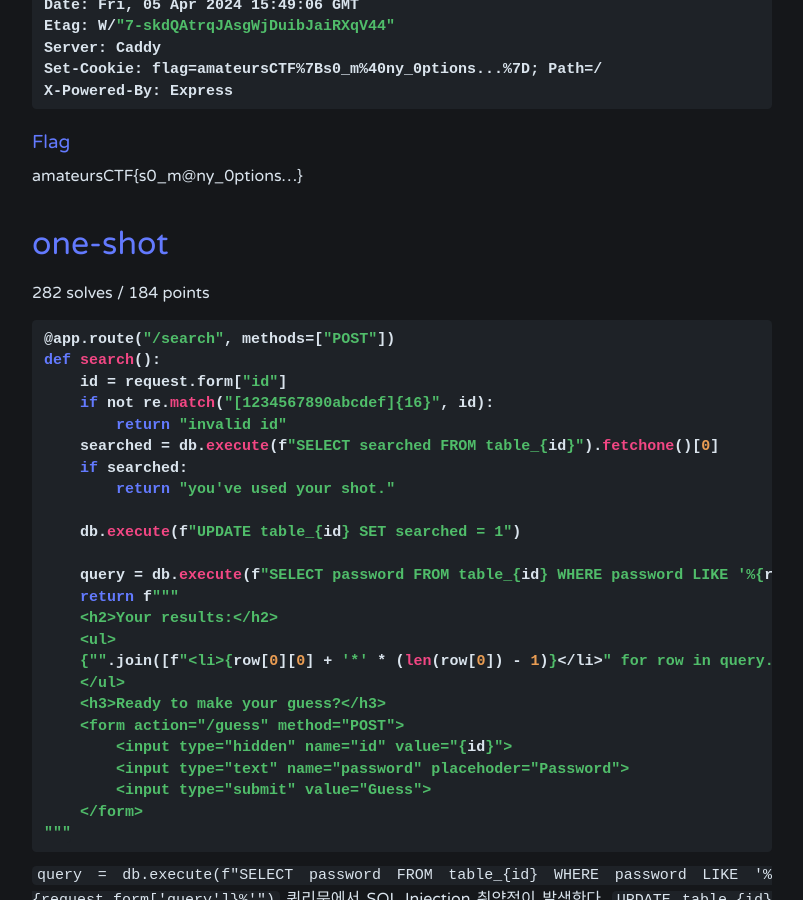
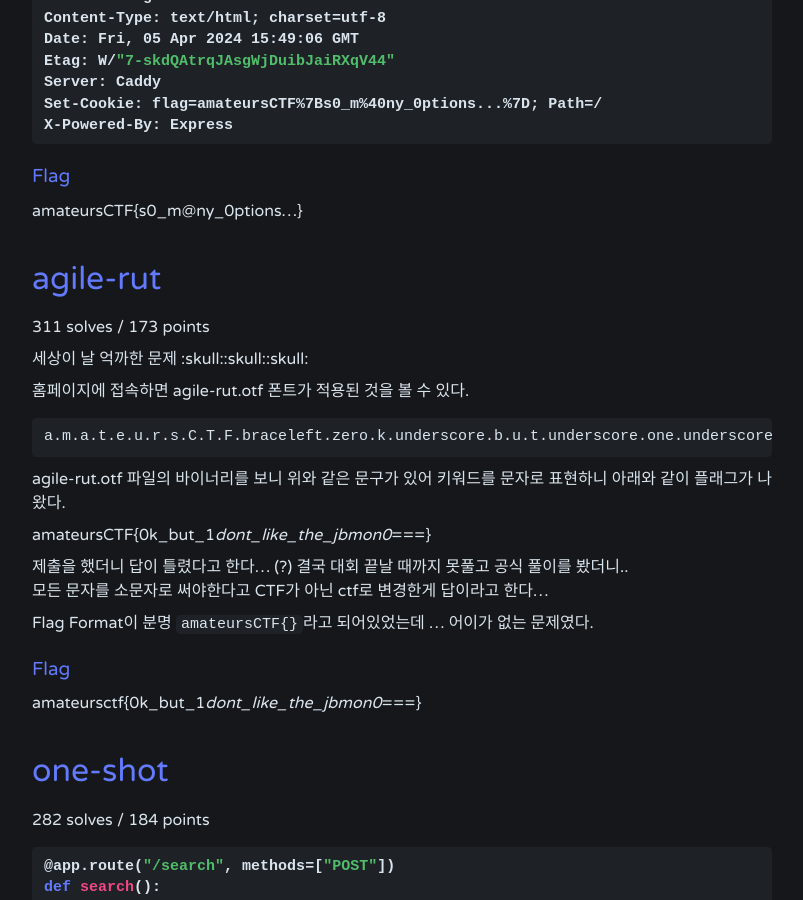
Before and after one commit to jiniljeil/jiniljeil.github.io, a Jekyll site: the page built from _posts/2024-04-05-AmateursCTF.md, in a window 1280 px wide and 900 px high, scrolled down 2059 px. Shown: the whole window, without its empty margins (238-1041 px from the left). Built offline with Jekyll 4.4.1, drawn with Linux system fonts in a browser that asks for light colours; comment, search, counter and statistics services are not loaded.

Commit message:
amateursCTF

````diff
--- a/_posts/2024-04-05-AmateursCTF.md
+++ b/_posts/2024-04-05-AmateursCTF.md
@@ -18,7 +18,7 @@ category: ctf
 ## Writeup
 
 - <a href="#denied">denied</a>
-<!-- - <a href="#agile-rut">agile-rut</a>      -->
+- <a href="#agile-rut">agile-rut</a>
 - <a href="#one-shot">one-shot</a>
 - <a href="#sculpture">sculpture</a>
 
@@ -83,11 +83,33 @@ X-Powered-By: Express
 ### Flag
 amateursCTF{s0_m@ny_0ptions...}
 
-<!-- # agile-rut
+<a id="agile-rut"></a>
 
-311 solves / 173 points    -->
+# agile-rut
 
+311 solves / 173 points
 
+세상이 날 억까한 문제 :skull::skull::skull:
+
+홈페이지에 접속하면 agile-rut.otf 폰트가 적용된 것을 볼 수 있다.
+
+```otf
+a.m.a.t.e.u.r.s.C.T.F.braceleft.zero.k.underscore.b.u.t.underscore.one.underscore.d.o.n.t.underscore.l.i.k.e.underscore.t.h.e.underscore.j.b.m.o.n.zero.underscore.equal.equal.equal.braceright
+```
+
+agile-rut.otf 파일의 바이너리를 보니 위와 같은 문구가 있어 키워드를 문자로 표현하니 아래와 같이 플래그가 나왔다.
+
+amateursCTF{0k_but_1_dont_like_the_jbmon0_===}
+
+제출을 했더니 답이 틀렸다고 한다... (?) 결국 대회 끝날 때까지 못풀고 공식 풀이를 봤더니..
+모든 문자를 소문자로 써야한다고 CTF가 아닌 ctf로 변경한게 답이라고 한다...
+
+Flag Format이 분명 `amateursCTF{}`라고 되어있었는데 ... 어이가 없는 문제였다.
+
+### Flag
+amateursctf{0k_but_1_dont_like_the_jbmon0_===}
+
+<a id="one-shot"></a>
 
 # one-shot
 
@@ -162,6 +184,8 @@ print(r.text)
 
 ### Flag
 amateursCTF{go_union_select_a_life}
+
+<a id="sculpture"></a>
 
 # sculpture
 
````
